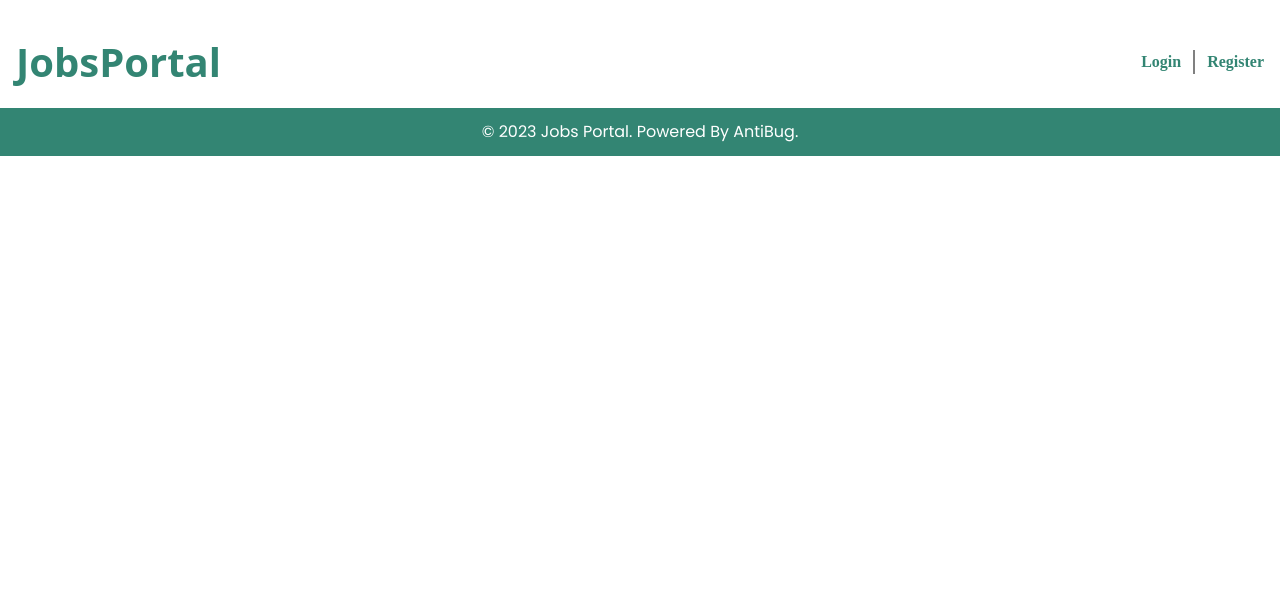
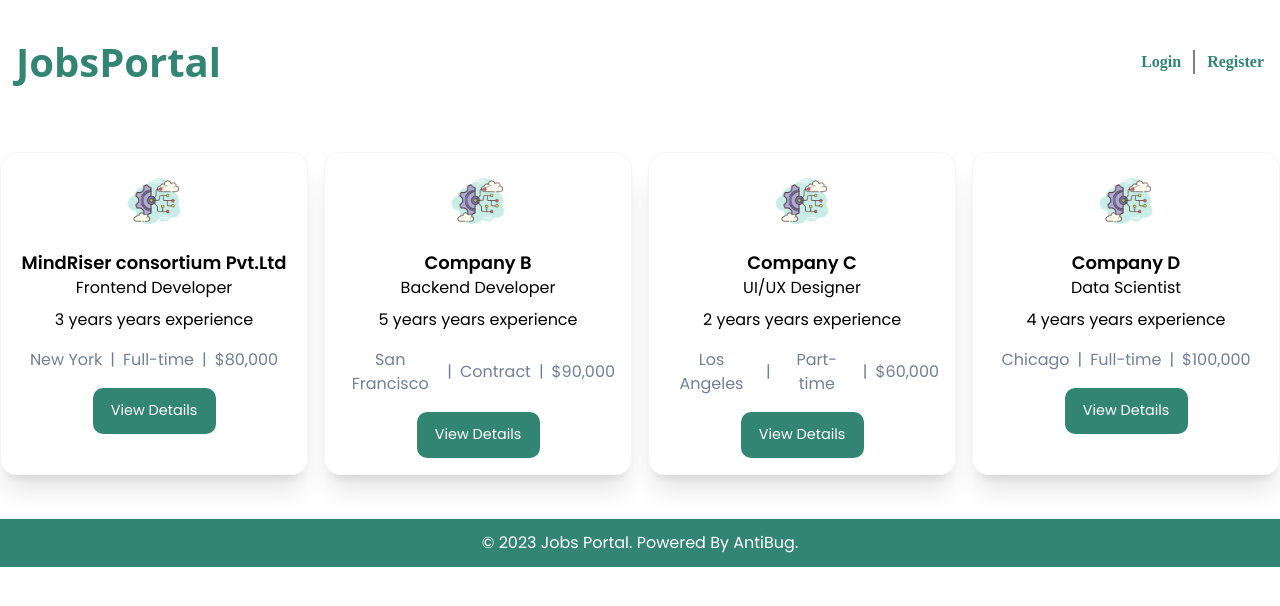
Before and after one commit to joblessgod/JobPortal-MERN-APP, a React (Vite) app in the folder frontend/: page /search in a window 1280 px wide. Shown: the top 606 px of the page. Built offline with nearby package versions, Linux system fonts and the light colour scheme; no server answers.

Commit message:
get search list in console

```diff
--- a/frontend/src/App.jsx
+++ b/frontend/src/App.jsx
@@ -15,6 +15,7 @@ import ListedJobs from './components/listedjobs/ListedJobs'
 import UpdateListing from './components/listedjobs/UpdateListing'
 import PrivateRoute from './components/privateroute/PrivateRoute'
 import JobDetails from './components/JobDetails'
+import JobCardList from './components/search/Search'
 
 
 
@@ -78,6 +79,7 @@ const hideRegisterHandler=()=>{
     <Route path='employer' element = {<Employer />}/>
     <Route path='listedjob' element = {<ListedJobs />}/>
     <Route path="jobdetails/:id" element = {<JobDetails />}/>
+    <Route path="/search" element = {<JobCardList />}/>
     <Route element = {<PrivateRoute />}>
     <Route path='profile' element = {<Profile />}/>
     <Route path='jobpost' element = {<JobPost />}/>
--- /dev/null
+++ b/frontend/src/components/search/Search.jsx
@@ -0,0 +1,88 @@
+import {useState,useEffect} from "react";
+import Button from "../../global/Button";
+import download from '../../assets/images/download.png'
+const JobCardList = () => {
+    const [jobss,setJobs] = useState({})
+    useEffect(()=>{
+        const urlParams = new URLSearchParams(location.search);
+        const searchTermFromUrl = urlParams.get('searchTerm');
+        const fetchListings = async()=>{
+            const searchQuery = urlParams.toString();
+            const res = await fetch(`/api/auth/getjobs?${searchQuery}`);
+            const data = await res.json();
+            setJobs(data);
+
+        };
+        fetchListings();
+    },[location.search])
+  const jobs = [
+    {
+      avatar: "company1.jpg",
+      companyName: "MindRiser consortium Pvt.Ltd",
+      jobTitle: "Frontend Developer",
+      experience: "3 years",
+      location: "New York",
+      jobType: "Full-time",
+      salary: "$80,000",
+    },
+    {
+      avatar: "company2.jpg",
+      companyName: "Company B",
+      jobTitle: "Backend Developer",
+      experience: "5 years",
+      location: "San Francisco",
+      jobType: "Contract",
+      salary: "$90,000",
+    },
+    {
+      avatar: "company3.jpg",
+      companyName: "Company C",
+      jobTitle: "UI/UX Designer",
+      experience: "2 years",
+      location: "Los Angeles",
+      jobType: "Part-time",
+      salary: "$60,000",
+    },
+    {
+      avatar: "company4.jpg",
+      companyName: "Company D",
+      jobTitle: "Data Scientist",
+      experience: "4 years",
+      location: "Chicago",
+      jobType: "Full-time",
+      salary: "$100,000",
+    },
+  ];
+console.log(jobss);
+  return (
+    <div className="container mx-auto py-8">
+      <div className="grid grid-cols-1 md:grid-cols-2 lg:grid-cols-4 gap-4 font-poppins my-3">
+        {jobs.map((job, index) => (
+          <div key={index} className="border border-[whitesmoke] rounded-[1rem] p-4 shadow-xl hover:shadow-2xl">
+            <img
+              src={download}
+              alt="Company Avatar"
+              className="w-16 h-16 mx-auto rounded-[50%]"
+            />
+            <p className="text-center text-[1.125rem] font-semibold mt-4">{job.companyName}</p>
+            <p className="text-center text-gray-600">{job.jobTitle}</p>
+            <p className="text-center text-gray-600 mt-2">{job.experience} years experience</p>
+            <div className="flex items-center justify-center mt-4">
+              <p className="text-[#718096]">{job.location}</p>
+              <p className="mx-2 text-[#718096]">|</p>
+              <p className="text-[#718096]">{job.jobType}</p>
+              <p className="mx-2 text-[#718096]">|</p>
+              <p className="text-[#718096]">{job.salary}</p>
+            </div>
+            <div className="mt-4 text-center">
+             <Button msg = "View Details" border = "rounded-button" />
+
+            </div>
+          </div>
+        ))}
+      </div>
+    </div>
+  );
+};
+
+export default JobCardList;
```
